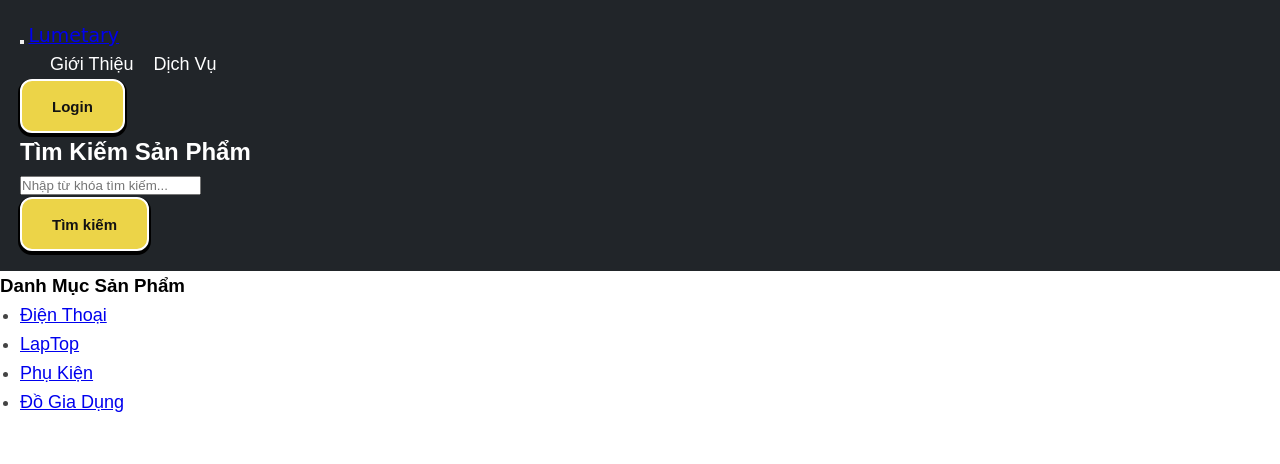
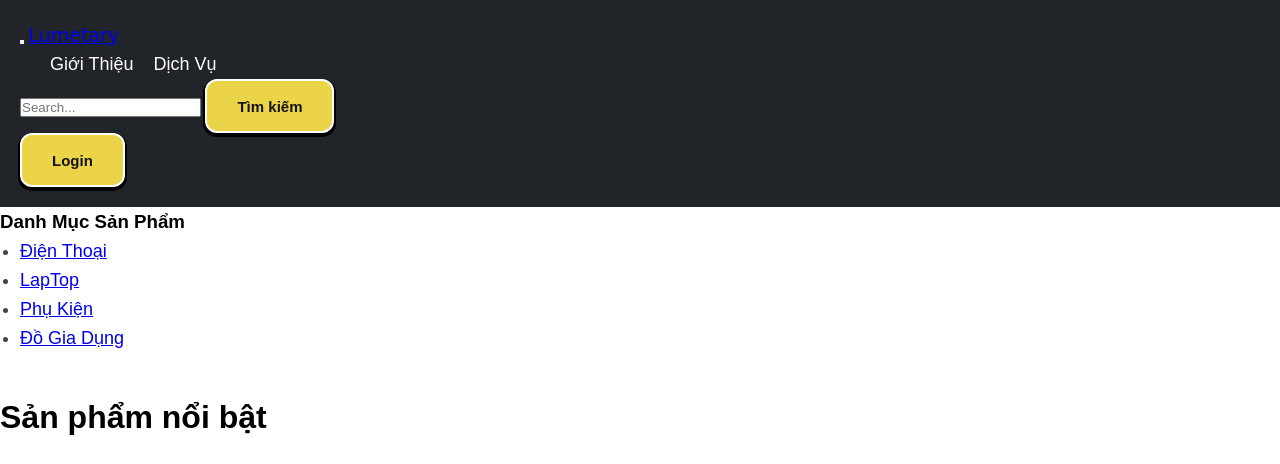
Before and after one commit to lt19284/TMDT, a Flask app: template templates/index.html in a window 1280 px wide. Shown: the top 464 px of the page. Run offline with Flask 3, Linux system fonts and the light colour scheme; the template is opened without the code that fills it, so the values that code supplies are empty; some libraries are stand-ins or nearby versions.

Commit message:
Update index.html
them thanh tim kiem

```diff
--- a/templates/index.html
+++ b/templates/index.html
@@ -23,40 +23,15 @@
                 <li><a href="#">Dịch Vụ</a></li>
             </ul>
         </nav>
-
+         <!-- Thêm form tìm kiếm -->
+    <form class="d-flex search-bar" role="search" action="/search" method="POST">
+      <input class="form-control me-2" name="search" type="search" placeholder="Search..." aria-label="Search">
+      <button class="btn btn-outline-light" type="submit">Tìm kiếm</button>
+    </form>
 
         <button class="btn" onclick="window.location.href='/login';"> Login
         </button>
-    <div class="container mt-5">
-    <h1 class="text-center">Tìm Kiếm Sản Phẩm</h1>
-    <form action="/search" method="POST" class="my-4">
-        <div class="input-group">
-            <input type="text" name="search" class="form-control" placeholder="Nhập từ khóa tìm kiếm...">
-            <div class="input-group-append">
-                <button class="btn btn-primary" type="submit">Tìm kiếm</button>
-            </div>
-        </div>
-    </form>
 
-    {% if error %}
-        <div class="alert alert-danger">{{ error }}</div>
-    {% endif %}
-
-    {% if query %}
-        <h3>Kết quả cho: "{{ query }}"</h3>
-        {% if results %}
-            <ul class="list-group mt-3">
-                {% for item in results %}
-                    <li class="list-group-item">
-                        <strong>{{ item.name }}</strong> - <em>{{ item.category }}</em>
-                    </li>
-                {% endfor %}
-            </ul>
-        {% else %}
-            <p class="text-muted">Không tìm thấy kết quả nào.</p>
-        {% endif %}
-    {% endif %}
-</div>
     </header>
 
     <!-- Body -->
```
